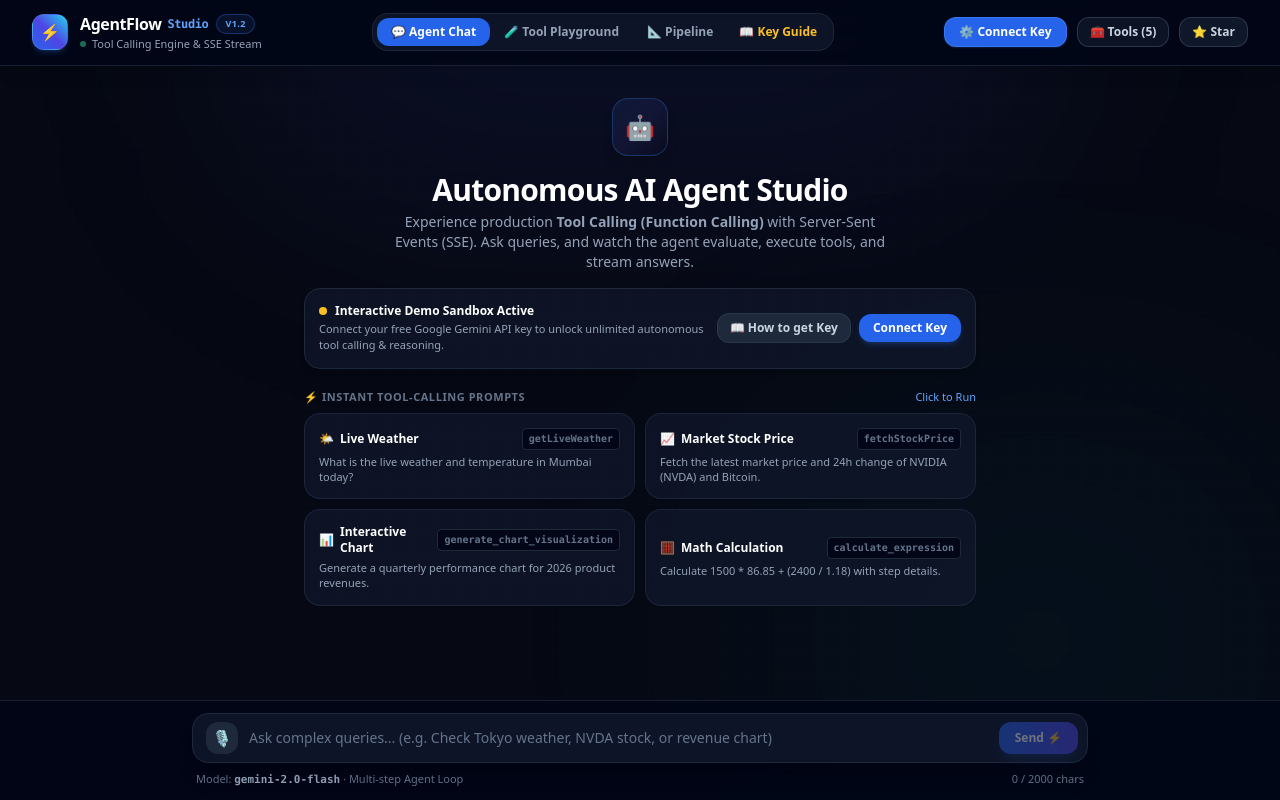
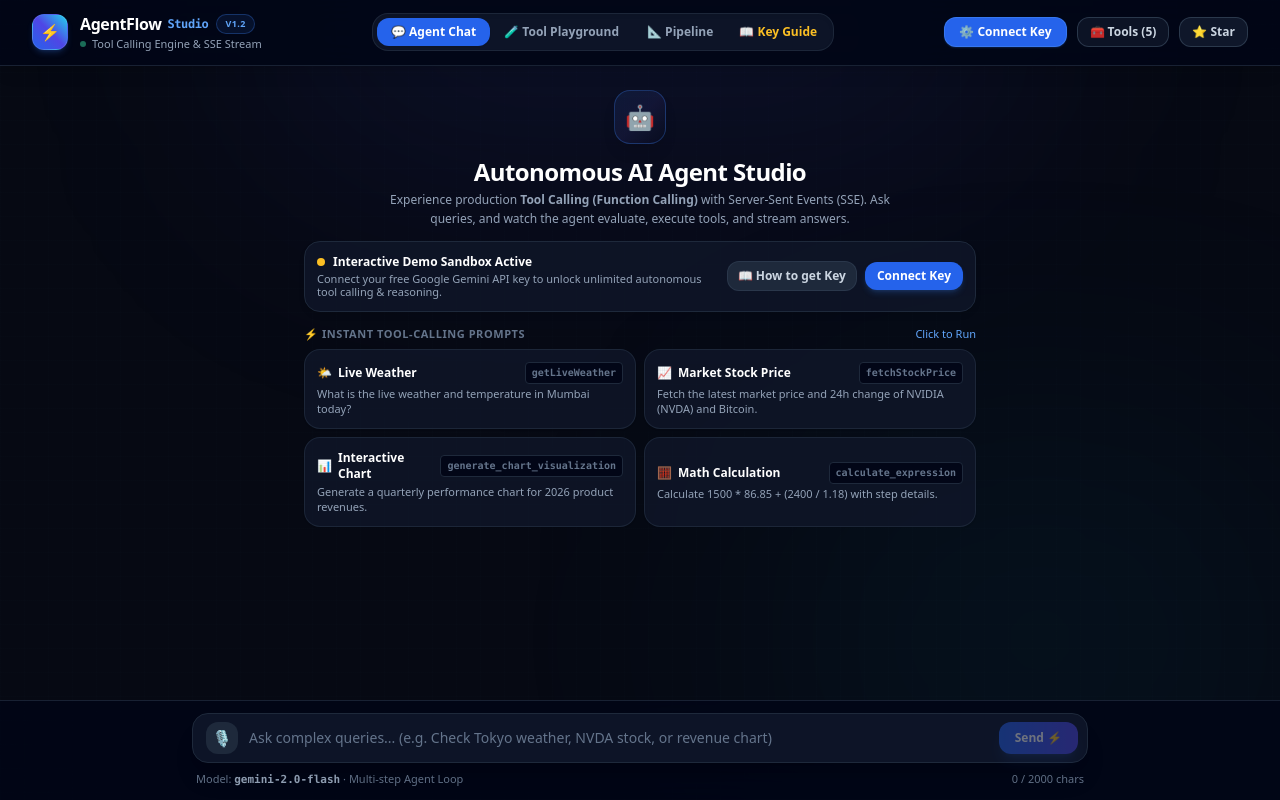
Before and after one commit to Santosh-gautam/agentflow-ai-agent-starter-kit, a Vue app in the folder client/: page / in a window 1280 px wide. Built offline with nearby package versions, Linux system fonts and the light colour scheme.

Commit message:
fix(ui): remove browser scrollbar, apply sleek dark scrollbars and compact hero spacing

```diff
--- a/client/src/App.vue
+++ b/client/src/App.vue
@@ -142,48 +142,48 @@
     </div>
 
     <!-- ═══════════════════════════════════════════════
-         VIEW 1: AGENT CHAT VIEWPORT (SCROLLABLE)
+         VIEW 1: AGENT CHAT VIEWPORT (CLEAN SCROLL)
     ═══════════════════════════════════════════════ -->
-    <main v-if="activeView === 'chat'" class="relative z-10 flex-1 w-full max-w-4xl mx-auto px-4 sm:px-6 py-4 overflow-y-auto space-y-5">
+    <main v-if="activeView === 'chat'" class="relative z-10 flex-1 w-full max-w-4xl mx-auto px-4 sm:px-6 py-3 overflow-y-auto space-y-4">
 
       <!-- Welcome Hero (When empty) -->
-      <div v-if="messages.length === 0" class="py-4 text-center max-w-2xl mx-auto space-y-4">
+      <div v-if="messages.length === 0" class="py-2 sm:py-3 text-center max-w-2xl mx-auto space-y-3">
 
-        <div class="inline-flex p-3 rounded-2xl bg-gradient-to-br from-blue-500/10 via-indigo-500/10 to-transparent border border-blue-500/30 text-2xl shadow-lg">
+        <div class="inline-flex p-2.5 rounded-2xl bg-gradient-to-br from-blue-500/10 via-indigo-500/10 to-transparent border border-blue-500/30 text-2xl shadow-lg">
           🤖
         </div>
 
-        <div class="space-y-1">
-          <h2 class="text-2xl sm:text-3xl font-black tracking-tight text-white">
+        <div class="space-y-0.5">
+          <h2 class="text-xl sm:text-2xl font-black tracking-tight text-white">
             Autonomous AI Agent Studio
           </h2>
-          <p class="text-xs sm:text-sm text-slate-400 max-w-lg mx-auto leading-relaxed">
+          <p class="text-xs text-slate-400 max-w-lg mx-auto leading-relaxed">
             Experience production <strong>Tool Calling (Function Calling)</strong> with Server-Sent Events (SSE). Ask queries, and watch the agent evaluate, execute tools, and stream answers.
           </p>
         </div>
 
         <!-- Connection Status & Guide Banner -->
-        <div class="p-3.5 rounded-2xl border text-left flex flex-col sm:flex-row sm:items-center justify-between gap-3 shadow-md"
+        <div class="p-3 rounded-2xl border text-left flex flex-col sm:flex-row sm:items-center justify-between gap-3 shadow-md"
              :class="userApiKey ? 'bg-emerald-950/20 border-emerald-500/30' : 'bg-slate-900/80 border-slate-800'">
           <div class="space-y-0.5">
             <p class="text-xs font-bold text-white flex items-center gap-2">
               <span class="w-2 h-2 rounded-full" :class="userApiKey ? 'bg-emerald-400 animate-pulse' : 'bg-amber-400'"></span>
               {{ userApiKey ? `Connected: Gemini (${selectedModel})` : 'Interactive Demo Sandbox Active' }}
             </p>
-            <p class="text-[11px] text-slate-400 leading-normal">
+            <p class="text-[11px] text-slate-400 leading-tight">
               {{ userApiKey ? 'Multi-step autonomous tool calling active with your custom Gemini API key.' : 'Connect your free Google Gemini API key to unlock unlimited autonomous tool calling & reasoning.' }}
             </p>
           </div>
           <div class="flex items-center gap-2 shrink-0">
             <button
               @click="showKeyGuideModal = true"
-              class="px-3 py-1.5 rounded-xl text-xs font-bold text-slate-300 hover:text-white bg-slate-800 hover:bg-slate-700 transition-all border border-slate-700/60"
+              class="px-2.5 py-1.5 rounded-xl text-xs font-bold text-slate-300 hover:text-white bg-slate-800 hover:bg-slate-700 transition-all border border-slate-700/60"
             >
               📖 How to get Key
             </button>
             <button
               @click="showSettingsModal = true"
-              class="px-3.5 py-1.5 rounded-xl text-xs font-bold transition-all shadow-md"
+              class="px-3 py-1.5 rounded-xl text-xs font-bold transition-all shadow-md"
               :class="userApiKey ? 'bg-slate-800 text-slate-300 hover:bg-slate-700' : 'bg-blue-600 hover:bg-blue-500 text-white shadow-blue-500/20'"
             >
               {{ userApiKey ? 'Manage' : 'Connect Key' }}
@@ -192,19 +192,19 @@
         </div>
 
         <!-- Suggestion Cards (Interactive Prompts) -->
-        <div class="pt-1 text-left space-y-2">
+        <div class="pt-0.5 text-left space-y-1.5">
           <div class="flex items-center justify-between">
             <p class="text-[11px] font-bold uppercase tracking-wider text-slate-500">⚡ Instant Tool-Calling Prompts</p>
             <span class="text-[11px] text-blue-400 font-medium">Click to Run</span>
           </div>
-          <div class="grid sm:grid-cols-2 gap-2.5">
+          <div class="grid sm:grid-cols-2 gap-2">
             <button
               v-for="s in promptSuggestions"
               :key="s.title"
               @click="submitPrompt(s.prompt)"
-              class="p-3.5 rounded-2xl bg-slate-900/80 border border-slate-800/90 hover:border-blue-500/60 hover:bg-slate-900 text-left transition-all group shadow-sm hover:shadow-md hover:shadow-blue-500/10"
+              class="p-3 rounded-2xl bg-slate-900/80 border border-slate-800/90 hover:border-blue-500/60 hover:bg-slate-900 text-left transition-all group shadow-sm hover:shadow-md hover:shadow-blue-500/10"
             >
-              <div class="text-xs font-bold text-white group-hover:text-blue-400 flex items-center justify-between mb-1">
+              <div class="text-xs font-bold text-white group-hover:text-blue-400 flex items-center justify-between mb-0.5">
                 <span class="flex items-center gap-1.5">
                   <span>{{ s.icon }}</span>
                   <span>{{ s.title }}</span>
--- a/client/src/style.css
+++ b/client/src/style.css
@@ -2,8 +2,48 @@
 @tailwind components;
 @tailwind utilities;
 
-body {
-  font-family: 'Plus Jakarta Sans', -apple-system, BlinkMacSystemFont, 'Segoe UI', Roboto, sans-serif;
+@layer base {
+  html, body {
+    height: 100%;
+    overflow: hidden;
+    background-color: #060913;
+    font-family: 'Plus Jakarta Sans', -apple-system, BlinkMacSystemFont, 'Segoe UI', Roboto, sans-serif;
+    color: #f8fafc;
+  }
+}
+
+/* Global Ultra-Sleek Dark Scrollbars */
+::-webkit-scrollbar {
+  width: 5px;
+  height: 5px;
+}
+
+::-webkit-scrollbar-track {
+  background: transparent;
+}
+
+::-webkit-scrollbar-thumb {
+  background: #1e293b;
+  border-radius: 9999px;
+}
+
+::-webkit-scrollbar-thumb:hover {
+  background: #334155;
+}
+
+/* Firefox Scrollbar */
+* {
+  scrollbar-width: thin;
+  scrollbar-color: #1e293b transparent;
+}
+
+/* Hide scrollbar utility */
+.no-scrollbar::-webkit-scrollbar {
+  display: none;
+}
+.no-scrollbar {
+  -ms-overflow-style: none;
+  scrollbar-width: none;
 }
 
 code, pre {
```
